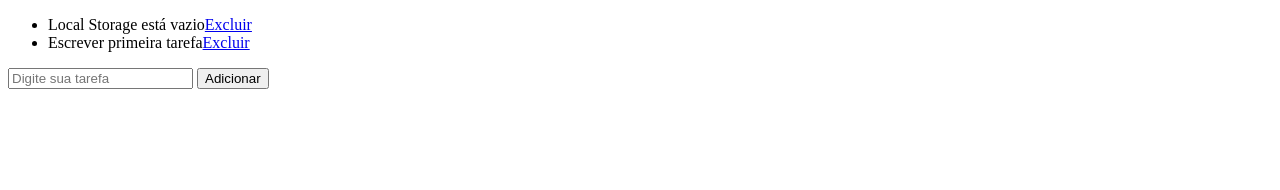
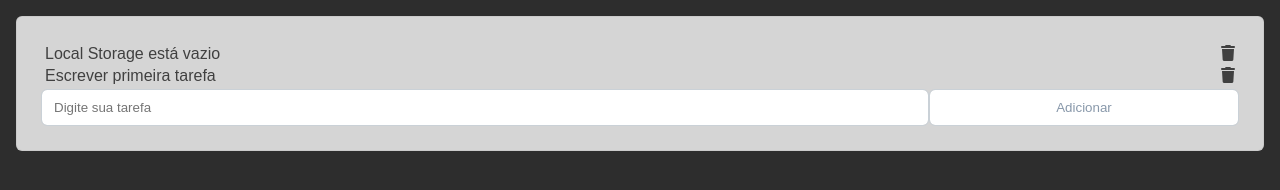
Before and after one commit to faelfer/simple-todos, a plain HTML site: page index.html in a window 1280 px wide. Drawn offline with Linux system fonts and the light colour scheme.

Commit message:
:lipstick: styles added and :recycle: index.js refactored

```diff
--- a/index.html
+++ b/index.html
@@ -4,15 +4,17 @@
 	<meta charset="UTF-8">
 	<meta name="viewport" content="width=device-width, initial-scale=1.0">
 	<meta http-equiv="X-UA-Compatible" content="ie=edge">
-	<title>Document</title>
+	<link rel="stylesheet" href="styles.css">
+	<script src="https://kit.fontawesome.com/a076d05399.js"></script>
+	<title>Simple ToDo</title>
 </head>
 <body>
-	<div id="app">
-		<ul>
-
-		</ul>
-		<input type="text" placeholder="Digite sua tarefa">
-		<button>Adicionar</button>
+	<div class="app" id="app">
+		<ul></ul>
+		<div class="add-task">
+			<input type="text" placeholder="Digite sua tarefa">
+			<button>Adicionar</button>
+		</div>
 	</div>
 
 	<script src="./toDos.js"></script>
--- /dev/null
+++ b/styles.css
@@ -0,0 +1,62 @@
+body {
+	display: grid;
+	margin: 8px;
+	background: #2d2d2d;
+	grid-template-columns: repeat(auto-fit, minmax(300px, 1fr));
+}
+
+.app {
+	position: relative;
+	word-wrap: break-word;
+	background-color: #d5d5d5;
+	background-clip: initial;
+	border: 1px solid rgba(0,0,0,.05);
+	border-radius: .375rem;
+	margin-bottom: 0;
+	margin: 0.5rem;
+	padding: 1rem 1.5rem;
+    flex: 1 1 auto;
+    padding: 1.5rem;
+}
+
+ul {
+  list-style-type: none;
+  margin: 0;
+	padding: 0;
+	color: #404040;
+	font-family: arial;
+}
+
+li {
+	margin: 0.25rem;
+	display: flex;
+	justify-content: space-between;
+}
+
+input {
+	flex-grow: 3;
+	display: block;
+	padding: .625rem .75rem;
+	color: #8898aa;
+	background-color: #fff;
+	background-clip: padding-box;
+	border: 1px solid #cad1d7;
+	border-radius: .375rem;
+	box-shadow: none;
+	-webkit-transition: all .2s cubic-bezier(.68,-.55,.265,1.55);
+	transition: all .2s cubic-bezier(.68,-.55,.265,1.55);
+}
+
+button {
+	flex-grow: 1;
+	padding: .625rem .75rem;
+	color: #8898aa;
+	background-color: #fff;
+	background-clip: padding-box;
+	border: 1px solid #cad1d7;
+	border-radius: .375rem;
+}
+
+.add-task {
+	display: flex;
+}
--- a/toDos.js
+++ b/toDos.js
@@ -13,15 +13,12 @@ function renderToDos() {
 		var toDoElement = document.createElement('li');
 		var toDoText = document.createTextNode(toDo);
 
-		var linkElement = document.createElement('a');
-		linkElement.setAttribute('href', '#');
-
-		linkElement.setAttribute('onclick', 'deleteToDo('+ indexPosition +')');
-		var linkText = document.createTextNode('Excluir');
-		linkElement.appendChild(linkText);
+		var iconElement = document.createElement('i');
+		iconElement.setAttribute('class', 'fas fa-trash');
+		iconElement.setAttribute('onclick', `deleteToDo(${indexPosition})`);
 
 		toDoElement.appendChild(toDoText);
-		toDoElement.appendChild(linkElement);
+		toDoElement.appendChild(iconElement);
 
 		listElement.appendChild(toDoElement);
 	});
@@ -32,10 +29,13 @@ renderToDos();
 function addToDo() {
 	var toDoText = inputElement.value;
 
-	toDos.push(toDoText);
-	inputElement.value = '';
-	renderToDos();
-	saveToStorage();
+	if (toDoText.length) {
+		toDos.push(toDoText);
+		inputElement.value = '';
+		renderToDos();
+		saveToStorage();
+	}
+
 }
 
 buttonElement.onclick = addToDo;
```
